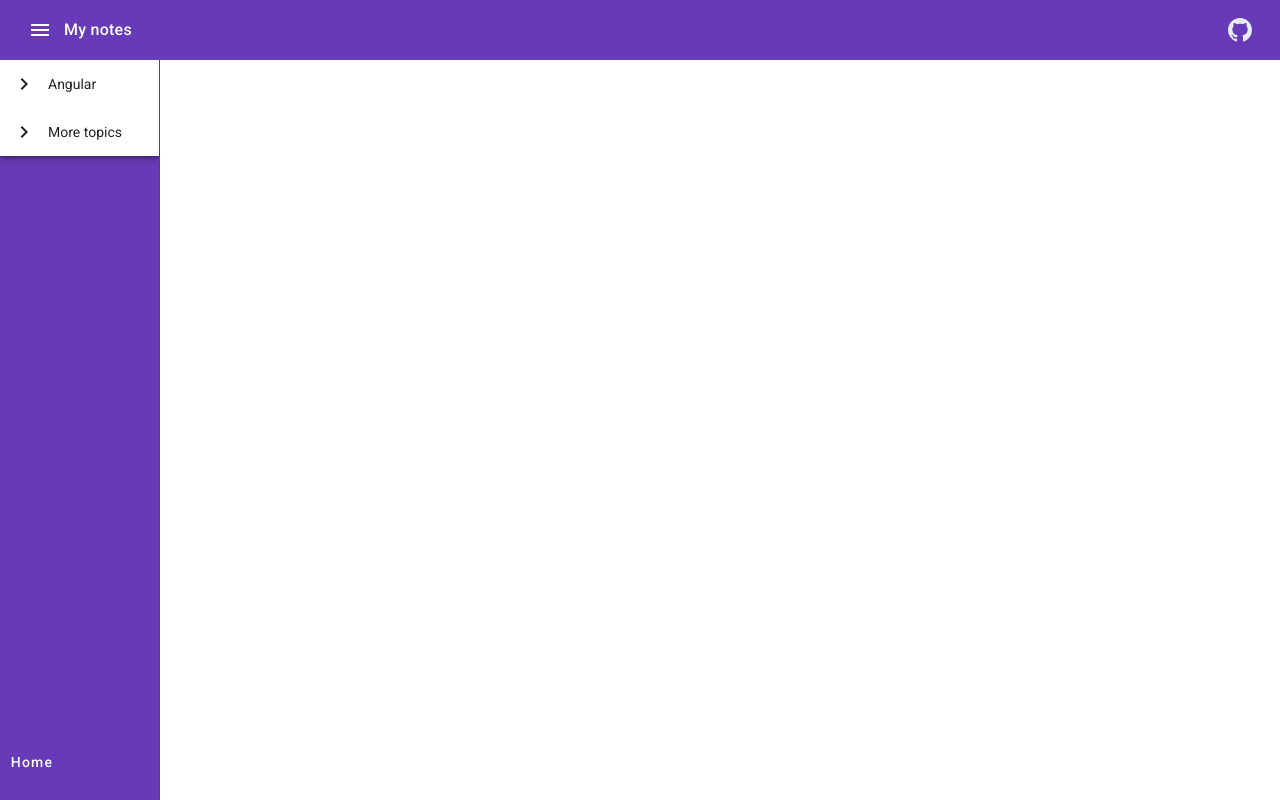
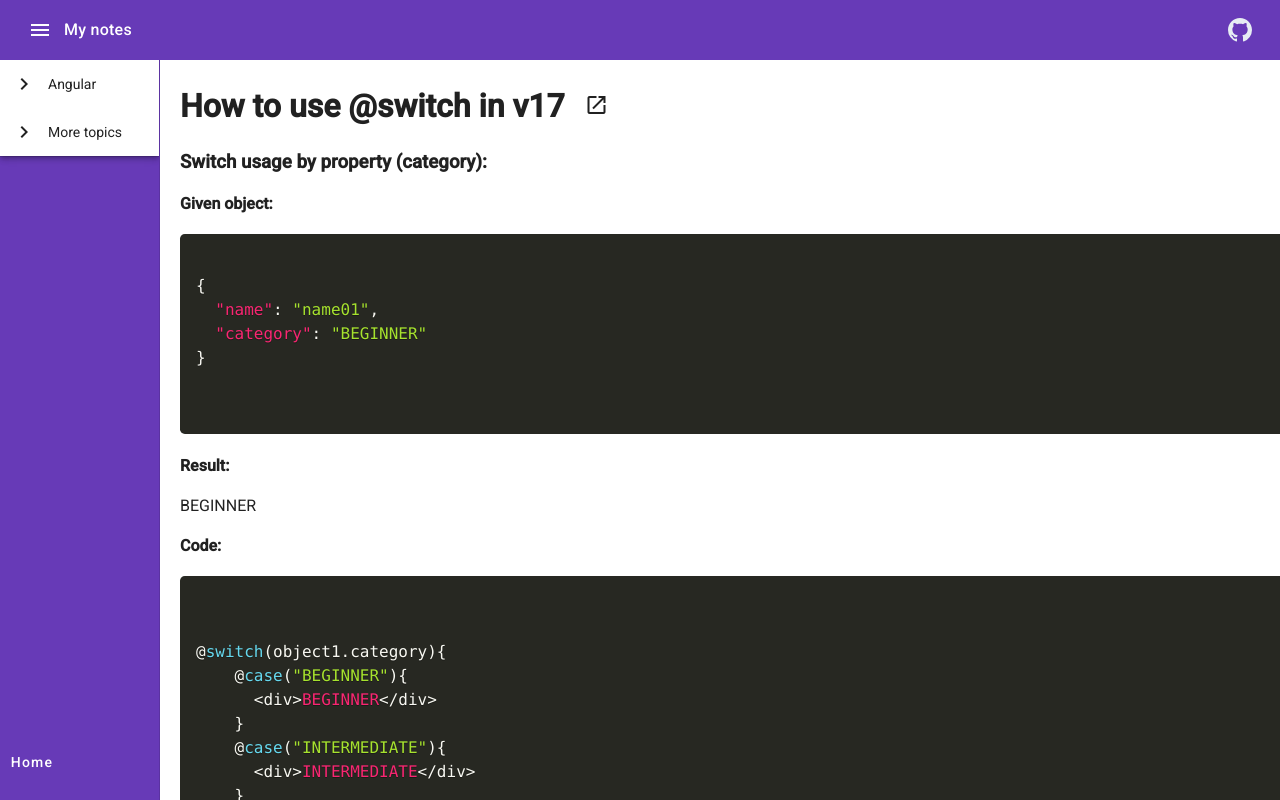
Before and after one commit to tomisko01/my-demo-platform, an Angular app: page /angular/cfSwitch in a window 1280 px wide. Before the commit this address led to /. Built offline with nearby package versions, Linux system fonts and the light colour scheme.

Commit message:
topic: angular - cf switch

```diff
--- a/src/app/app.module.ts
+++ b/src/app/app.module.ts
@@ -28,6 +28,7 @@ import {CfForComponent} from "./components/topics/angular/control-flow/cf-for/cf
 import { CfForChildComponent } from './components/topics/angular/control-flow/cf-for/component/cf-for-child/cf-for-child.component';
 import { CfIfComponent } from './components/topics/angular/control-flow/cf-if/cf-if.component';
 import { ConditionalStatesComponent } from './components/topics/angular/conditional-states/conditional-states.component';
+import { CfSwitchComponent } from './components/topics/angular/control-flow/cf-switch/cf-switch.component';
 
 
 const routes: Routes = [
@@ -40,6 +41,7 @@ const routes: Routes = [
   {path: 'angular/cfFor', component: CfForComponent},
   {path: 'angular/cfIf', component: CfIfComponent},
   {path: 'angular/conditionalStyles', component: ConditionalStatesComponent},
+  {path: 'angular/cfSwitch', component: CfSwitchComponent},
 ]
 
 
@@ -57,7 +59,8 @@ const routes: Routes = [
     CfForComponent,
     CfForChildComponent,
     CfIfComponent,
-    ConditionalStatesComponent
+    ConditionalStatesComponent,
+    CfSwitchComponent
   ],
   imports: [
     BrowserModule,
--- /dev/null
+++ b/src/app/components/topics/angular/control-flow/cf-switch/cf-switch.component.html
@@ -0,0 +1,75 @@
+<h1>How to use &#64;switch in v17
+  <button mat-icon-button
+          (click)="openGithubLink()"
+          aria-label="Open source code">
+    <mat-icon>open_in_new</mat-icon>
+  </button>
+</h1>
+
+
+<h3>Switch usage by property (category): </h3>
+
+<h4>Given object:</h4>
+<pre>
+      <code class="language-ts">
+{{object1 | json}}
+      </code>
+    </pre>
+
+<h4>Result:</h4>
+
+<div>
+  @switch(object1.category){
+    @case("BEGINNER"){
+      <div>BEGINNER</div>
+    }
+    @case("INTERMEDIATE"){
+      <div>INTERMEDIATE</div>
+    }
+    @case("ADVANCED") {
+      <div>ADVANCED</div>
+    }
+  }
+</div>
+
+<h4>Code:</h4>
+<pre>
+      <code class="language-ts">
+{{switchCode}}
+      </code>
+    </pre>
+
+<h3>Switch usage with list and default option</h3>
+
+<h4>Given list:</h4>
+<pre>
+      <code class="language-ts">
+{{listToShow | json}}
+      </code>
+    </pre>
+<h4>Result:</h4>
+
+@for(item of listToShow; track item.name){
+  <p> Object name: {{item.name}}
+  @switch(item.category){
+    @case("BEGINNER"){
+    <div>BEGINNER</div>
+    }
+    @case("INTERMEDIATE"){
+    <div>INTERMEDIATE</div>
+    }
+    @case("ADVANCED") {
+    <div>ADVANCED</div>
+    }
+    @default {
+    <div>UNKNOW</div>
+    }
+  }
+}
+
+<h4>Code:</h4>
+<pre>
+      <code class="language-ts">
+{{switchListCode}}
+      </code>
+    </pre>
--- /dev/null
+++ b/src/app/components/topics/angular/control-flow/cf-switch/cf-switch.component.ts
@@ -0,0 +1,84 @@
+import {AfterViewChecked, Component} from '@angular/core';
+import {HighlightService} from "@service/HighlightService";
+
+enum Category {
+  BEGINNER = "BEGINNER",
+  INTERMEDIATE = "INTERMEDIATE",
+  ADVANCED = "ADVANCED",
+  OTHER = "OTHER"
+}
+
+type objectToShow = { name: string, category: Category };
+
+@Component({
+  selector: 'app-cf-switch',
+  templateUrl: './cf-switch.component.html',
+  styleUrl: './cf-switch.component.css'
+})
+export class CfSwitchComponent implements AfterViewChecked {
+  githubLink: string = "https://github.com/tomisko01/my-demo-platform/blob/main/src/app/components/topics/angular/control-flow/cf-switch/cf-switch.component.ts";
+
+  highlighted: boolean = false;
+
+  object1: objectToShow = {
+    name: "name01",
+    category: Category.BEGINNER
+  };
+
+  listToShow: objectToShow[] = [
+    this.object1,
+    {
+      name: "name02",
+      category: Category.ADVANCED
+    },
+    {
+      name: "name03",
+      category: Category.OTHER
+    }]
+  switchCode: string = `
+@switch(object1.category){
+    @case("BEGINNER"){
+      <div>BEGINNER</div>
+    }
+    @case("INTERMEDIATE"){
+      <div>INTERMEDIATE</div>
+    }
+    @case("ADVANCED") {
+      <div>ADVANCED</div>
+    }
+}`;
+  switchListCode: string = `
+@for(item of listToShow; track item.name){
+  <p> Object name: {{item.name}}
+  @switch(item.category){
+    @case("BEGINNER"){
+    <div>BEGINNER</div>
+    }
+    @case("INTERMEDIATE"){
+    <div>INTERMEDIATE</div>
+    }
+    @case("ADVANCED") {
+    <div>ADVANCED</div>
+    }
+    @default {
+    <div>UNKNOW</div>
+    }
+  }
+}`;
+
+  constructor(private highlightService: HighlightService
+  ) {
+  }
+
+  ngAfterViewChecked(): void {
+    if (!this.highlighted) {
+      this.highlightService.highlightAll();
+      this.highlighted = true;
+    }
+  }
+
+  openGithubLink(): void {
+    window.open(this.githubLink);
+  }
+
+}
--- a/src/app/constants/topic-links-constants.ts
+++ b/src/app/constants/topic-links-constants.ts
@@ -38,6 +38,10 @@ export class TopicLinksConstants {
           routerLink: '/angular/cfIf'
         },
         {
+          name: 'CF-@Switch',
+          routerLink: '/angular/cfSwitch'
+        },
+        {
           name: 'Conditional styles',
           routerLink: '/angular/conditionalStyles'
         }
```
Also changed, not shown: src/app/components/topics/angular/control-flow/cf-switch/cf-switch.component.css (added), 1 other file (tests, documents, lock files or other folders).
